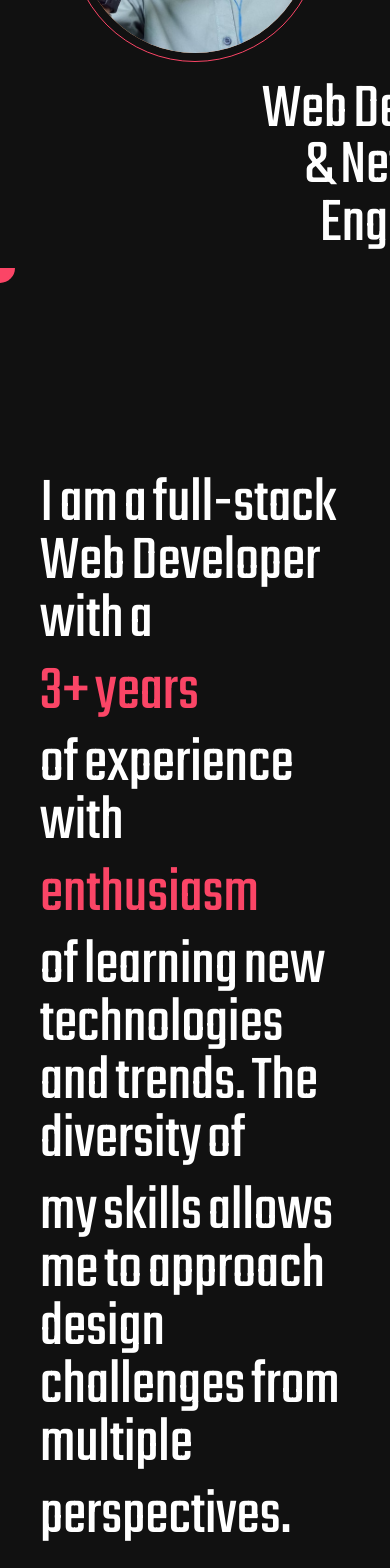
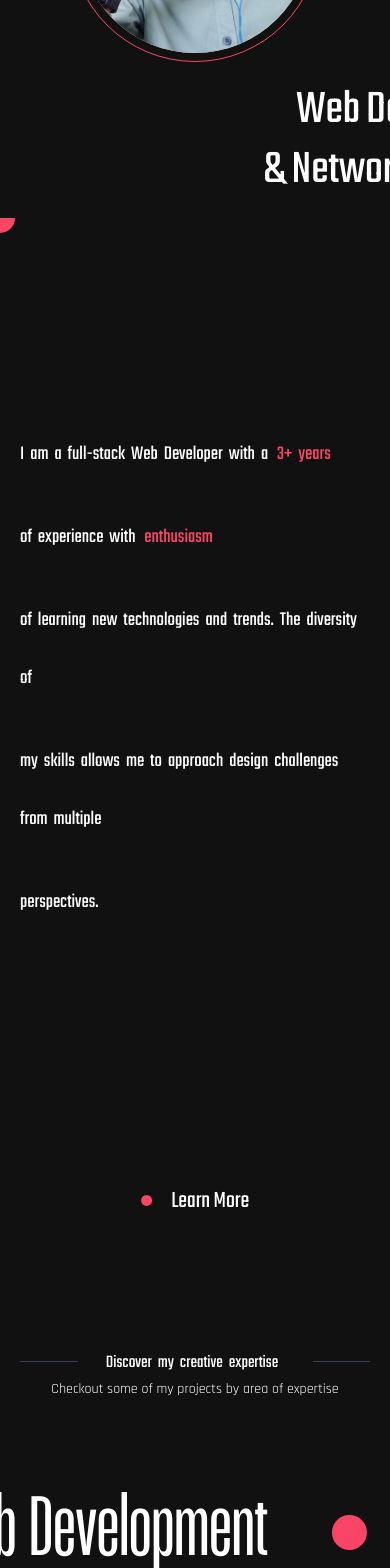
Before and after one commit to HaiderIsBack/Profile-Final, a React (Vite) app in the folder client/: page / in a window 390 px wide. Shown: the part 420-1988 px from the top of the page. Built offline with nearby package versions, Linux system fonts and the light colour scheme; a web font is replaced by a local one.

Commit message:
responsive home page 1.0

```diff
--- a/client/src/components/ScrollSlider/index.jsx
+++ b/client/src/components/ScrollSlider/index.jsx
@@ -1,15 +1,19 @@
 import "./index.css";
 import { useRef } from "react";
 import { motion, useScroll, useTransform } from "framer-motion";
+import useScreenSize from "../../hooks/useScreenSize";
 
 const ScrollSlider = ({ text, imgSrc, offset, direction }) => {
+    const screenSize = useScreenSize();
     const scrollSliderRef = useRef(null);
     const dir = direction === "left" ? -1 : 1;
     const { scrollYProgress } = useScroll({
         target: scrollSliderRef,
         offset: ['start end', 'end start'],
     });
-    const x = useTransform(scrollYProgress, [0, 1], [-150 * dir, 150 * dir]);
+    const maxLeft = screenSize.width < 768 ? -250 : -150;
+    const maxRight = screenSize.width < 768 ? 250 : 150;
+    const x = useTransform(scrollYProgress, [0, 1], [maxLeft * dir, maxRight * dir]);
     return (
         <div className="relative scroll-slider view-btn overflow-hidden cursor-pointer py-24" ref={scrollSliderRef}>
             <motion.div className="relative flex whitespace-nowrap pointer-events-none" style={{left: offset, x}} transition={{ease: "easeInOut"}}>
@@ -24,7 +28,7 @@ const ScrollSlider = ({ text, imgSrc, offset, direction }) => {
 
 const ScrollSlide = ({ text }) => {
     return (
-        <p className="flex items-center text-[126px] font-['Mango'] gap-16 pr-16">
+        <p className="flex items-center text-[84px] xl:text-[126px] font-['Mango'] gap-16 pr-16">
             {text} <span className="scroll-slider-dot"></span>
         </p>
     )
--- a/client/src/pages/Home/index.jsx
+++ b/client/src/pages/Home/index.jsx
@@ -5,9 +5,11 @@ import DotLink from "../../components/DotLink";
 import ScrollSlider from "../../components/ScrollSlider";
 import { Gradient } from "../../assets/Gradient";
 import { RevealUp, LineSlideLeft, LineSlideRight } from "../../components/Animations/Text";
+import useScreenSize from "../../hooks/useScreenSize";
 
 
 const Home = () => {
+    const screenSize = useScreenSize();
     const { scrollYProgress } = useScroll();
     const leftTrackX = useTransform(scrollYProgress, [0, 1], [0, -200]);
     const rightTrackX = useTransform(scrollYProgress, [0, 1], [0, 200]);
@@ -23,7 +25,7 @@ const Home = () => {
     <>
         <div className="hero">
             <div className="grid grid-cols-12 gap-5 xl:gap-0">
-                <motion.div className="col-span-12 xl:col-span-4 relative text-center xl:text-right flex flex-col justify-center pr-5 duration-200 select-none" style={{x: leftTrackX}}>
+                <motion.div className="col-span-12 xl:col-span-4 relative text-center xl:text-right flex flex-col justify-center pr-0 xl:pr-5 duration-200 select-none" style={{x: leftTrackX}}>
                     <h2 className="text-5xl xl:text-[64px] leading-[58px] -mb-[1.3rem] xl:-mb-[1rem]"><RevealUp lineHeight={"45px"}>ZULQARNAIN H.</RevealUp></h2>
                     <p className="text-md xl:text-xl"><RevealUp lineHeight={"25px"}>based in Lahore, Pakistan</RevealUp></p>
                     <p className="text-md xl:text-xl flex justify-center xl:justify-end items-baseline -mt-[10px] xl:-mt-[1rem]"><span className="available-signal"></span> <RevealUp lineHeight={"25px"}>Available for a full-time position</RevealUp></p>
@@ -41,8 +43,8 @@ const Home = () => {
                     </div>
                 </div>
                 <motion.div className="col-span-12 xl:col-span-4 flex flex-col justify-center pl-5 duration-200 select-none text-center xl:text-left" style={{ x: rightTrackX }}>
-                    <h2 className="text-[64px] leading-[58px]"><RevealUp lineHeight={"58px"}>Web Developer</RevealUp></h2>
-                    <h2 className="text-[64px] leading-[58px] mt-[-1rem]"><RevealUp lineHeight={"58px"}>& Network Engineer</RevealUp></h2>
+                    <h2 className="text-5xl xl:text-[64px] leading-[58px]"><RevealUp lineHeight={"58px"}>Web Developer</RevealUp></h2>
+                    <h2 className="text-5xl xl:text-[64px] leading-[58px] mt-[-1rem]"><RevealUp lineHeight={"58px"}>& Network Engineer</RevealUp></h2>
                 </motion.div>
             </div>
         </div>
@@ -53,41 +55,41 @@ const Home = () => {
         </div>
 
         <div className="w-full grid grid-cols-12 align-middle">
-            <div className="col-span-4 px-10">
+            <div className="col-span-3 xl:col-span-4 px-5 xl:px-10">
                 <LineSlideLeft />
             </div>
-            <div className="col-span-4 flex justify-center items-center">
-                <h2 className="text-[49px] leading-10 mt-[-1rem]"><RevealUp lineHeight={"40px"}>Discover my creative expertise</RevealUp></h2>
+            <div className="col-span-6 xl:col-span-4 flex justify-center items-center">
+                <h2 className="text-lg xl:text-[49px] leading-5 xl:leading-10 -mt-[0.5rem] xl:mt-[-1rem]"><RevealUp lineHeight={"40px"}>Discover my creative expertise</RevealUp></h2>
             </div>
-            <div className="col-span-4 px-10">
+            <div className="col-span-3 xl:col-span-4 px-5 xl:px-10">
                 <LineSlideRight />
             </div>
         </div>
-        <h5 className="text-center font-['Rajdhani'] text-[16px]">Checkout some of my projects by area of expertise</h5>
+        <h5 className="text-center font-['Rajdhani'] text-sm xl:text-[16px]">Checkout some of my projects by area of expertise</h5>
         <div className="scroll-slider-container">
             <div className="">
                 <ScrollSlider text={"Web Development"} imgSrc={"/web.png"} offset="-30%" direction={"left"} />
             </div>
             <div className="w-full grid grid-cols-12">
-                <div className="col-span-5 px-10">
+                <div className="col-span-4 xl:col-span-5 px-5 xl:px-10">
                     <LineSlideLeft />
                 </div>
-                <div className="col-span-2 flex justify-center">
-                    <h2 className="text-[25px] leading-[5px] text-gray-400">Click here to view projects</h2>
+                <div className="col-span-4 xl:col-span-2 flex justify-center">
+                    <h2 className="text-sm xl:text-[25px] leading-[5px] text-gray-400">Click here to view projects</h2>
                 </div>
-                <div className="col-span-5 px-10">
+                <div className="col-span-4 xl:col-span-5 px-5 xl:px-10">
                     <LineSlideRight />
                 </div>
             </div>
             <ScrollSlider text={"Network Administration"} imgSrc={"/router.png"} offset="-40%" direction={"right"} />
             <div className="w-full grid grid-cols-12">
-                <div className="col-span-5 px-10">
+                <div className="col-span-4 xl:col-span-5 px-5 xl:px-10">
                     <LineSlideLeft />
                 </div>
-                <div className="col-span-2 flex justify-center">
-                    <h2 className="text-[25px] leading-[5px] text-gray-400">Click here to view projects</h2>
+                <div className="col-span-4 xl:col-span-2 flex justify-center">
+                    <h2 className="text-sm xl:text-[25px] leading-[5px] text-gray-400">Click here to view projects</h2>
                 </div>
-                <div className="col-span-5 px-10">
+                <div className="col-span-4 xl:col-span-5 px-5 xl:px-10">
                     <LineSlideRight />
                 </div>
             </div>
@@ -119,8 +121,8 @@ const MaskedTextSection = () => {
     }, []);
     return (
         <div className="mask-text relative overflow-visible" id="mask-container">
-            <p className="text-[64px] leading-[58px] pt-52 pb-52 px-10"><RevealUp>I am a full-stack Web Developer with a</RevealUp> <span className="text-[var(--accent-color)]"><RevealUp>3+ years</RevealUp></span> <RevealUp>of experience with</RevealUp> <span className="text-[var(--accent-color)]"><RevealUp>enthusiasm</RevealUp></span> <RevealUp>of learning new technologies and trends. The diversity of</RevealUp> <RevealUp>my skills allows me to approach design challenges from multiple</RevealUp> <RevealUp>perspectives.</RevealUp></p>
-            <motion.div className="text-[40px] leading-[80px] mask-paragraph pt-52 pb-52 px-10"
+            <p className="text-xl xl:text-[64px] leading-[58px] pt-52 pb-52 px-5 xl:px-10"><RevealUp>I am a full-stack Web Developer with a</RevealUp> <span className="text-[var(--accent-color)]"><RevealUp>3+ years</RevealUp></span> <RevealUp>of experience with</RevealUp> <span className="text-[var(--accent-color)]"><RevealUp>enthusiasm</RevealUp></span> <RevealUp>of learning new technologies and trends. The diversity of</RevealUp> <RevealUp>my skills allows me to approach design challenges from multiple</RevealUp> <RevealUp>perspectives.</RevealUp></p>
+            <motion.div className="text-4xl xl:text-[40px] leading-[80px] mask-paragraph pt-52 pb-52 px-10"
             animate={{
                 WebkitMaskPosition: `${mousePos.x - size / 2}px ${mousePos.y - size / 2}px`,
                 WebkitMaskSize: `${size}px`
```
